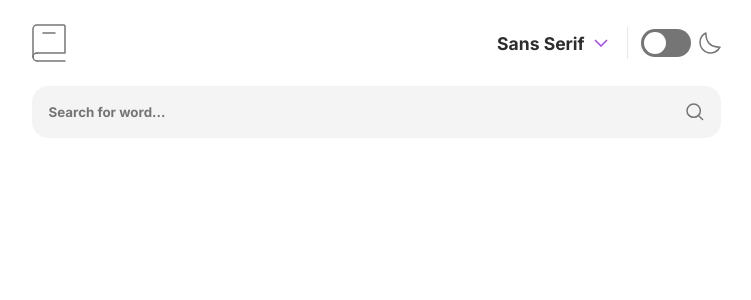
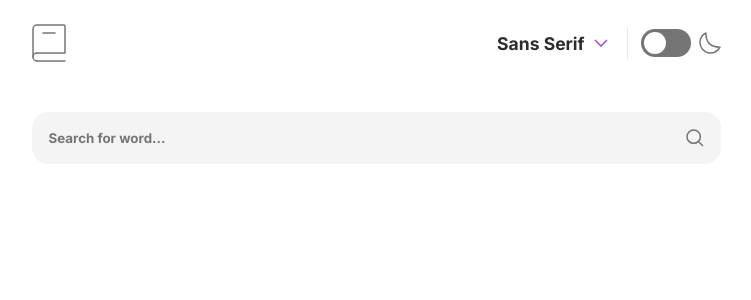
Before and after one commit to AjeaSmith/dictionary-vue, a Vue app: page / in a window 1280 px wide. Shown: the top 300 px of the page, without its empty margins (264-1015 px from the left). Built offline with nearby package versions, Linux system fonts and the light colour scheme.

Commit message:
add spacing to search form

```diff
--- a/src/components/SearchBar.vue
+++ b/src/components/SearchBar.vue
@@ -36,7 +36,6 @@ async function handleFormSubmit() {
     error.value = true;
     return;
   }
-  // TODO: submit to API
   await getSearchedWord(searchTerm.value);
 }
 watch(searchTerm, async (newValue) => {
@@ -48,7 +47,7 @@ watch(searchTerm, async (newValue) => {
 
 <style scoped>
 form {
-  margin-top: 1.5rem;
+  margin-top: 50px;
   margin-bottom: 1.8rem;
 }
 .search-wrap {
```
